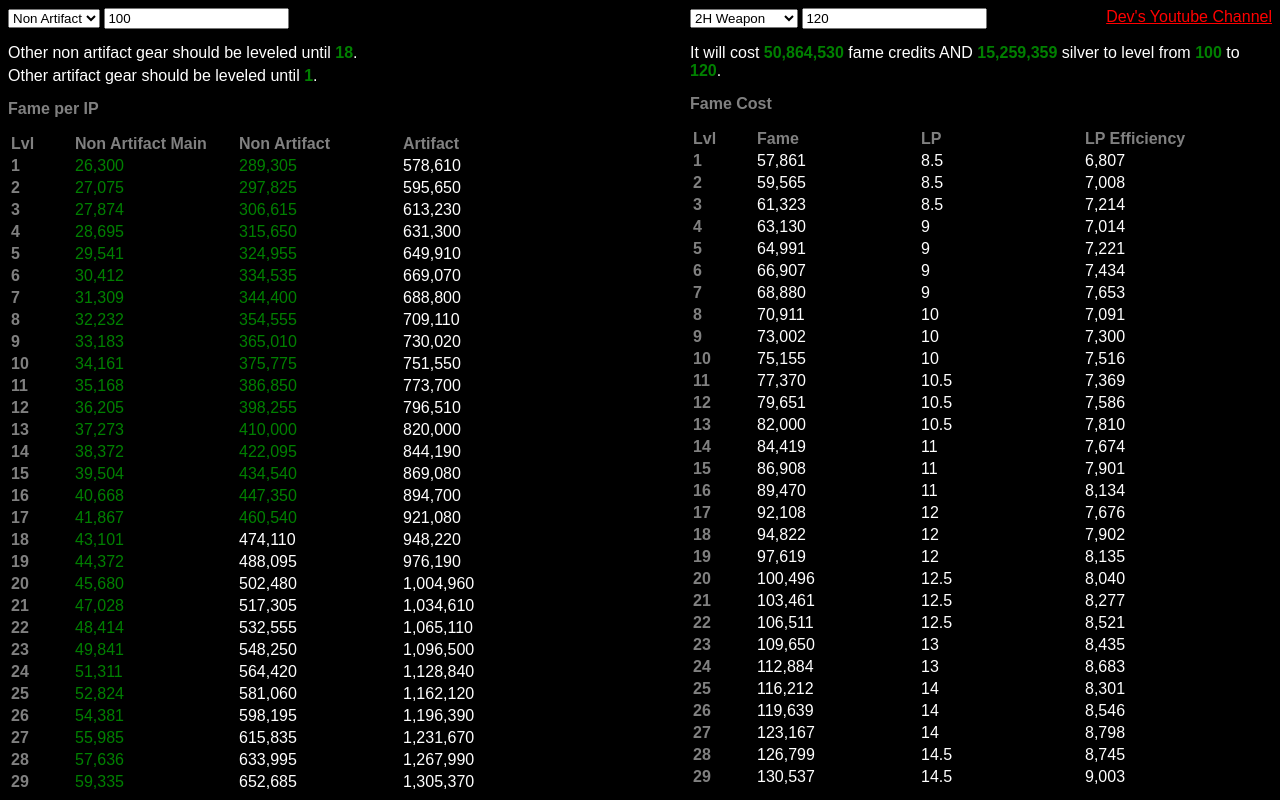
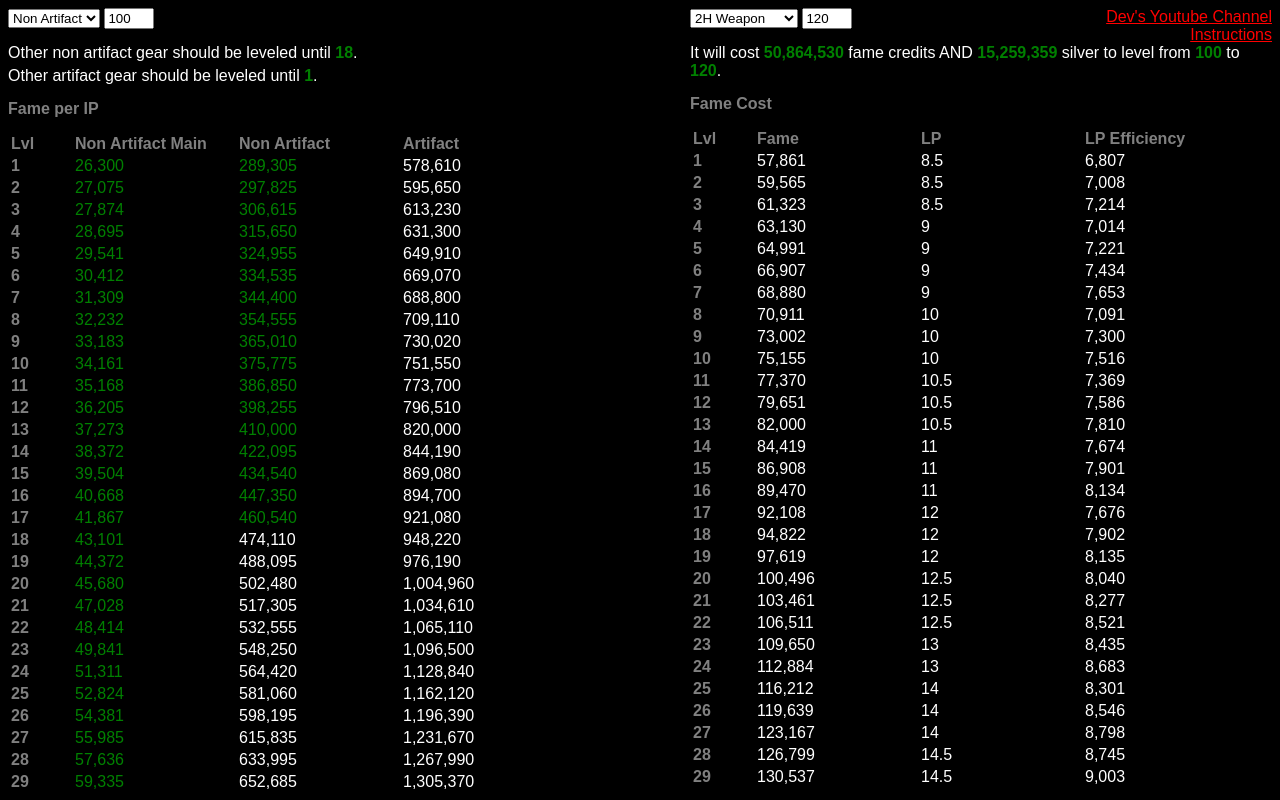
Before and after one commit to mahhov/albion-fame, a website: page index.html in a window 1280 px wide. Drawn offline with Linux system fonts and the light colour scheme.

Commit message:
add instructions link and shrink input widths

```diff
--- a/commit-time.js
+++ b/commit-time.js
@@ -1 +1 @@
-console.log('12/25/21 13:03:59');
+console.log('12/25/21 13:11:42');
--- a/index.html
+++ b/index.html
@@ -7,10 +7,10 @@
 		position: relative;
 	}
 
-	.ad {
+	.top-right {
 		position: absolute;
 		right: 0;
-		color: red;
+		text-align: right;
 	}
 
 	@media (min-width: 1800px) {
@@ -23,6 +23,10 @@
 		.ad.large {
 			display: none;
 		}
+	}
+
+	a {
+		color: red;
 	}
 
 	#container-div {
@@ -49,6 +53,10 @@
 		margin-top: 15px;
 		flex: 1;
 		overflow: auto;
+	}
+
+	input[type=number] {
+		width: 50px;
 	}
 
 	.interpretation {
@@ -94,12 +102,21 @@
 	}
 </style>
 
+<div class="top-right">
+	<div>
 		<a class="ad small" href="https://www.youtube.com/channel/UCkHqdbnaWOhsJDDSuouKplw">
 			Dev's Youtube Channel
 		</a>
 		<a class="ad large" href="https://www.youtube.com/channel/UCkHqdbnaWOhsJDDSuouKplw">
 			You can support the developer by subscribing to his Youtube Channel
 		</a>
+	</div>
+	<div>
+		<a class="guide" href="https://github.com/mahhov/albion-fame#guide">
+			Instructions
+		</a>
+	</div>
+</div>
 
 <div id="container-div">
 	<div class="column-div">
```
Lines whose indentation alone changed are shown as unchanged.
